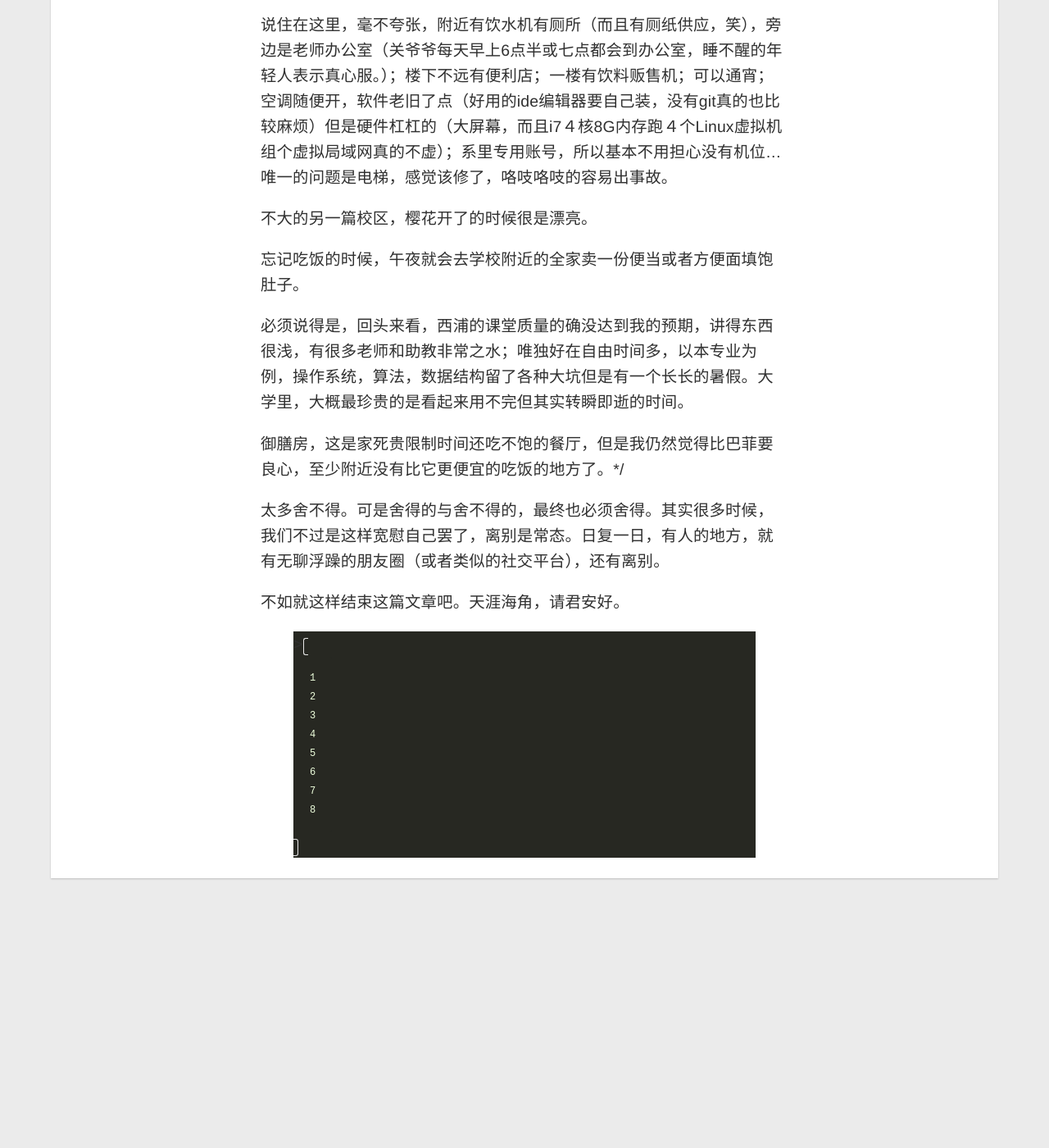
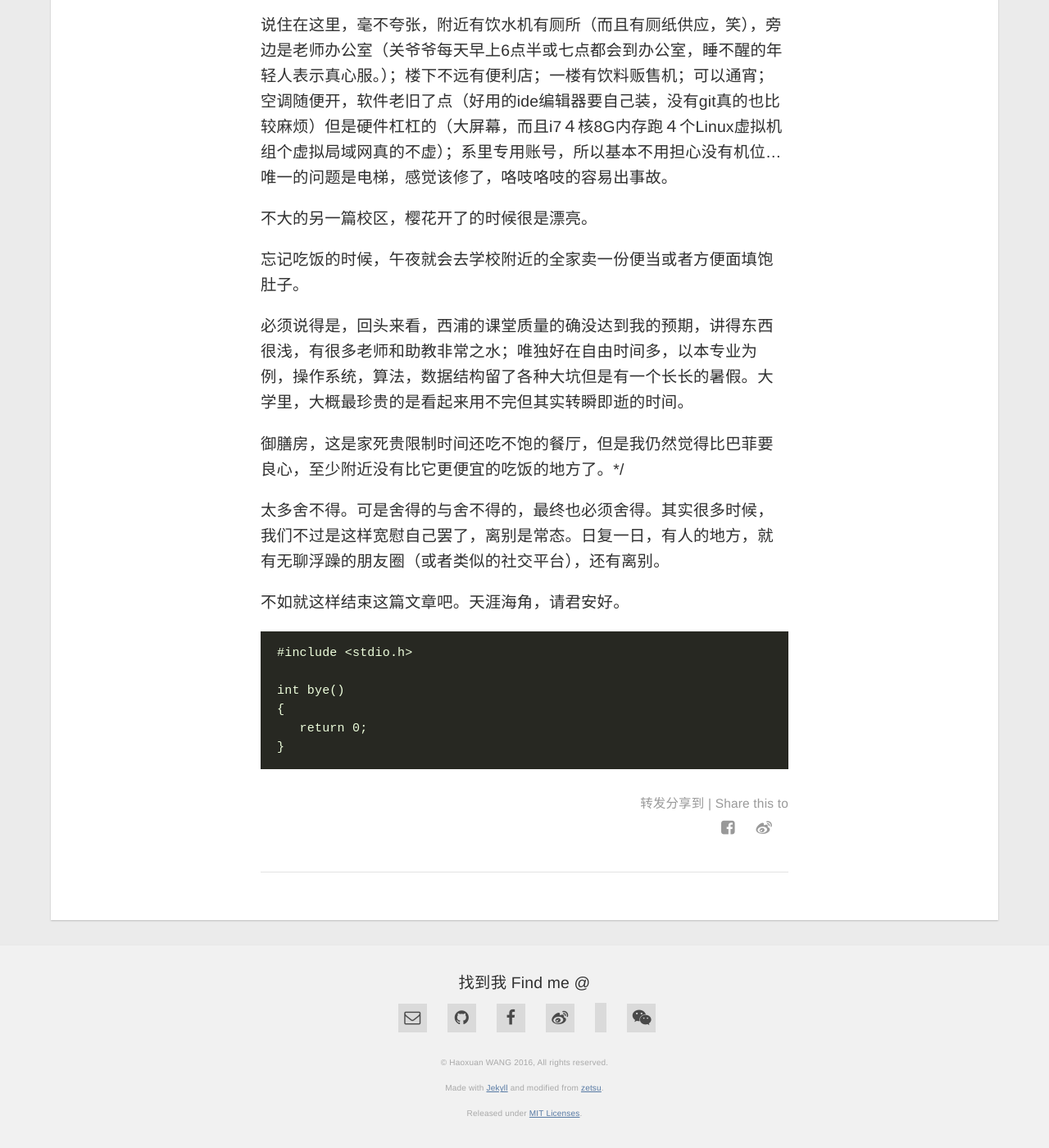
Before and after one commit to billweasley/billweasley.github.io, a Jekyll site: the page built from _posts/2016-06-09-words-when leaving-XJTLU.md, in a window 1280 px wide and 1400 px high, scrolled down 3358 px. Shown: the whole window at 82% size. Built offline with Jekyll 4.4.1, drawn with Linux system fonts in a browser that asks for light colours; nearby versions of some CDN libraries; comment, search, counter and statistics services are not loaded; a style sheet for code colours, icons or effects is not loaded; before the commit the page ends 4429 px from its top, so only the background shows below that.

Commit message:
minor modifications

````diff
--- a/_posts/2016-06-09-words-when leaving-XJTLU.md
+++ b/_posts/2016-06-09-words-when leaving-XJTLU.md
@@ -87,7 +87,6 @@ SD 4楼机房
 不如就这样结束这篇文章吧。天涯海角，请君安好。
 
 
-{% highlight c++ linenos %}
 ```
 #include <stdio.h>
 
@@ -96,4 +95,3 @@ int bye()
    return 0;
 }
 ```
-{% endhighlight%}
````
